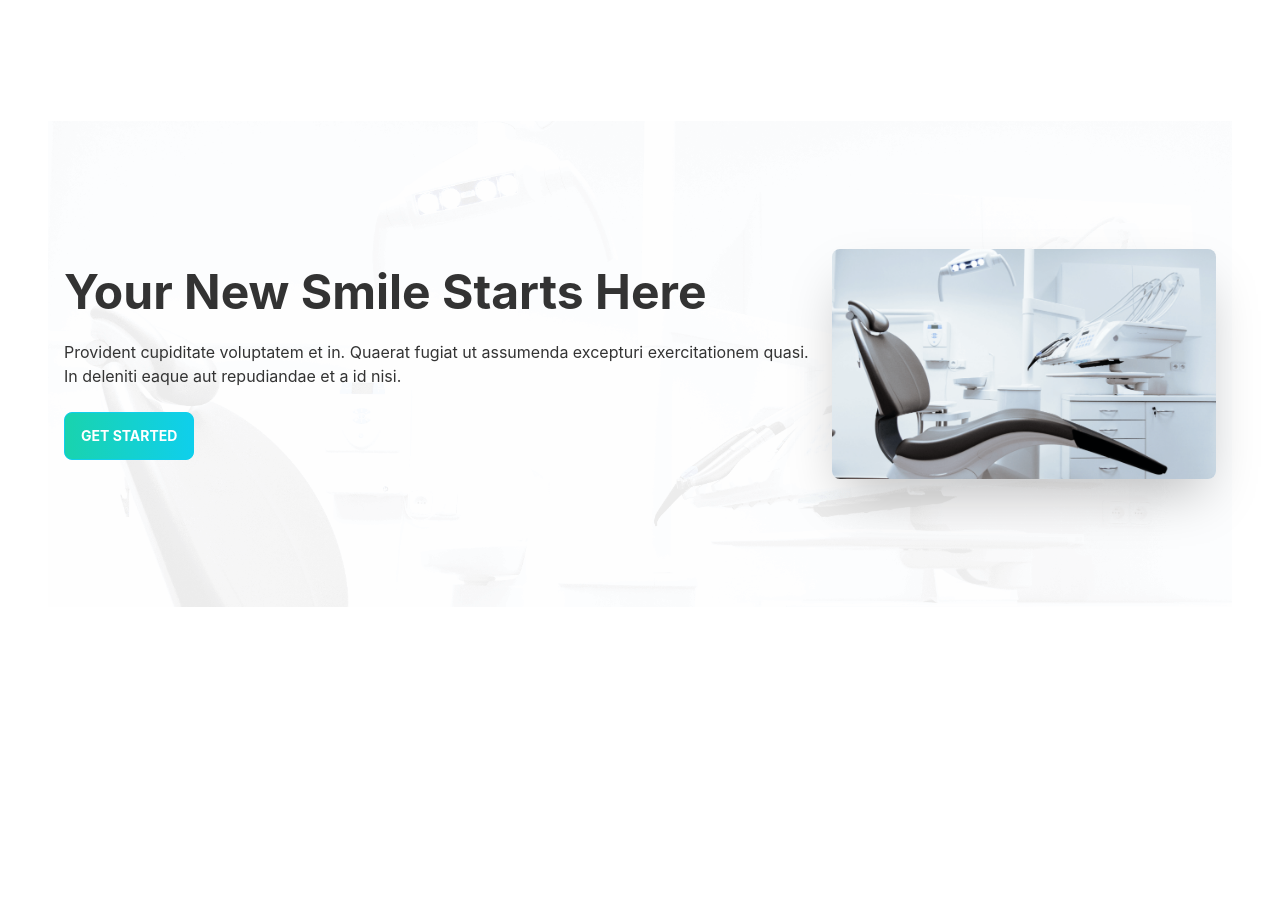
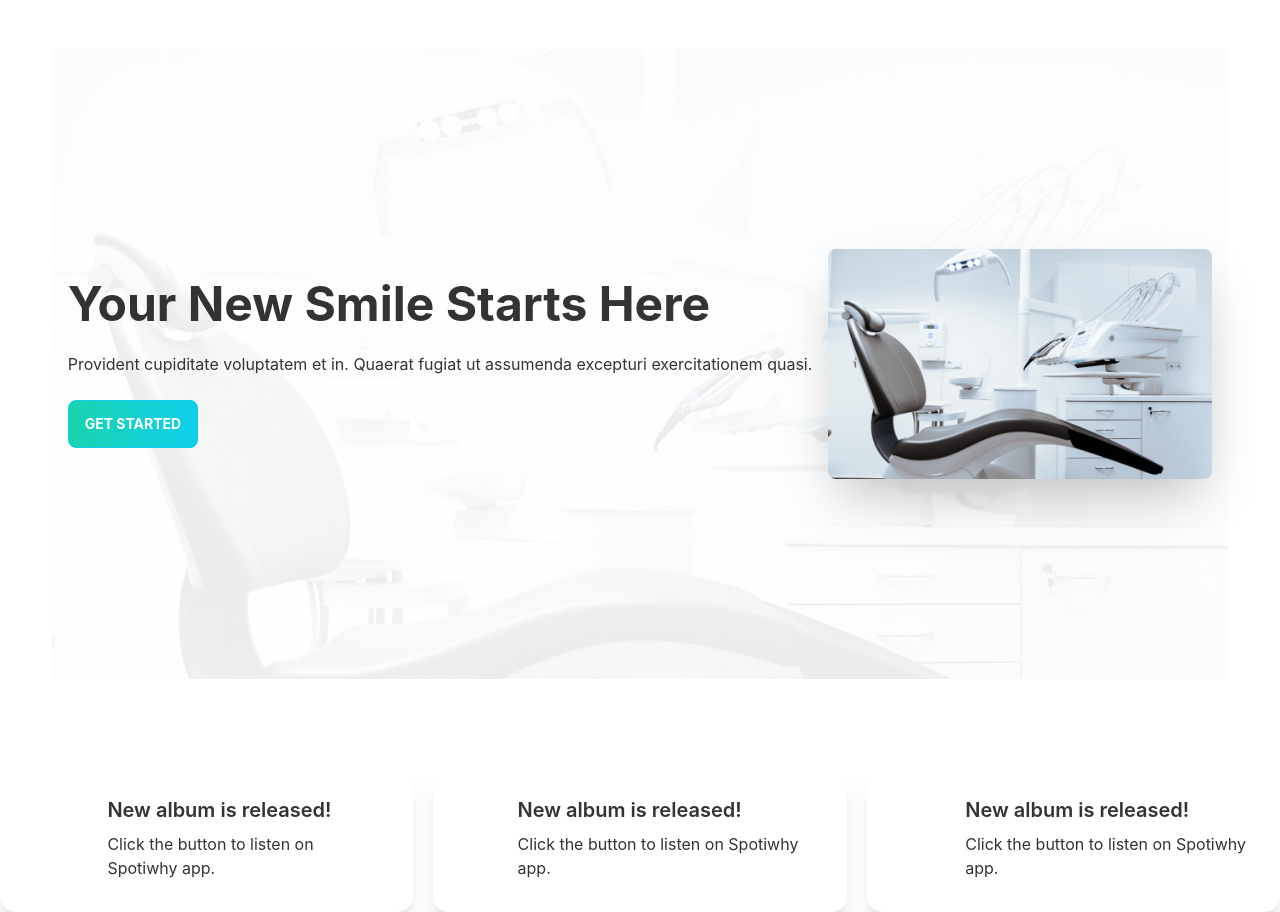
Before and after one commit to SuraiyaAkterTrishna/doctors-portal-client, a React (Create React App) app: page / in a window 1280 px wide. Shown: the part 100-1012 px from the top of the page. Before the commit the page ends 864 px from the top, so only its background shows below. Built offline with nearby package versions, Linux system fonts and the light colour scheme.

Commit message:
Info Card design done

```diff
--- a/src/Pages/Home/Banner.css
+++ b/src/Pages/Home/Banner.css
@@ -2,4 +2,6 @@
     background-image: url(../../assets/images/bg.png);
     background-repeat: no-repeat;
     background-size: cover;
+    padding-top: 200px;
+    padding-bottom: 200px;
 }
--- a/src/Pages/Home/Banner.js
+++ b/src/Pages/Home/Banner.js
@@ -5,11 +5,11 @@
     return (
         <div>
             <div class="hero min-h-screen px-12">
-                <div class="hero-content flex-col lg:flex-row-reverse chair-bg py-32">
+                <div class="hero-content flex-col lg:flex-row-reverse chair-bg">
                     <img src={chair} class="max-w-sm rounded-lg shadow-2xl" />
                     <div>
                         <h1 class="text-5xl font-bold">Your New Smile Starts Here</h1>
-                        <p class="py-6">Provident cupiditate voluptatem et in. Quaerat fugiat ut assumenda excepturi exercitationem quasi. In deleniti eaque aut repudiandae et a id nisi.</p>
+                        <p class="py-6">Provident cupiditate voluptatem et in. Quaerat fugiat ut assumenda excepturi exercitationem quasi. </p>
                         <button class="btn btn-primary uppercase text-white font-bold bg-gradient-to-r from-secondary to-primary">Get Started</button>
                     </div>
                 </div>
--- a/src/Pages/Home/Home.js
+++ b/src/Pages/Home/Home.js
@@ -1,10 +1,12 @@
 import React from 'react';
 import Banner from './Banner';
+import Info from './Info';
 
 const Home = () => {
     return (
         <div>
             <Banner></Banner>
+            <Info></Info>
         </div>
     );
 };
--- /dev/null
+++ b/src/Pages/Home/Info.js
@@ -0,0 +1,17 @@
+import React from 'react';
+import InfoCard from './InfoCard';
+import clock from '../../assets/icons/clock.svg';
+import marker from '../../assets/icons/marker.svg';
+import phone from '../../assets/icons/phone.svg';
+
+const Info = () => {
+    return (
+        <div className='grid grid-cols-1 lg:grid-cols-3 gap-5'>
+            <InfoCard img={clock}></InfoCard>
+            <InfoCard img={marker}></InfoCard>
+            <InfoCard img={phone}></InfoCard>
+        </div>
+    );
+};
+
+export default Info;
--- /dev/null
+++ b/src/Pages/Home/InfoCard.js
@@ -0,0 +1,17 @@
+import React from 'react';
+
+const InfoCard = ({img}) => {
+    return (
+        <div class="card lg:card-side bg-base-100 shadow-xl bg-accent">
+            <figure>
+                <img src={img} alt="Album" />
+            </figure>
+            <div class="card-body">
+                <h2 class="card-title">New album is released!</h2>
+                <p>Click the button to listen on Spotiwhy app.</p>
+            </div>
+        </div>
+    );
+};
+
+export default InfoCard;
```
